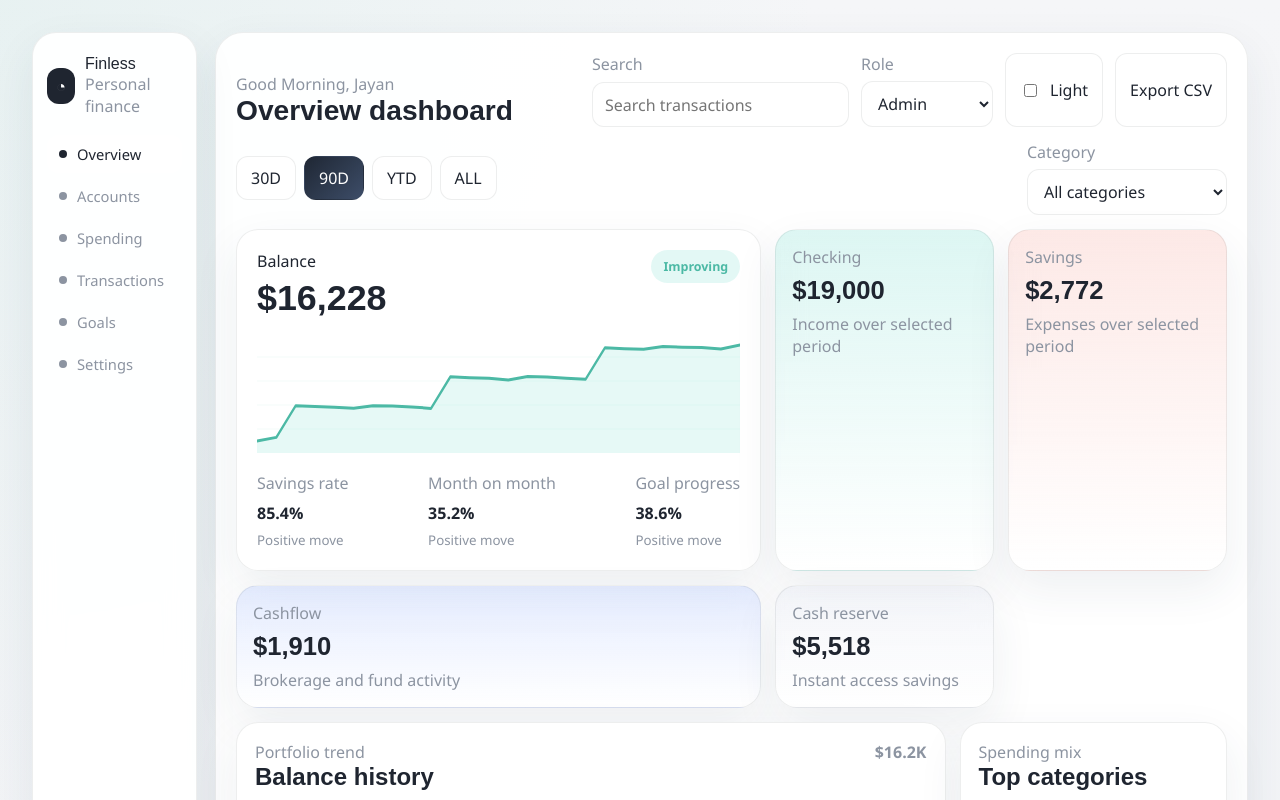
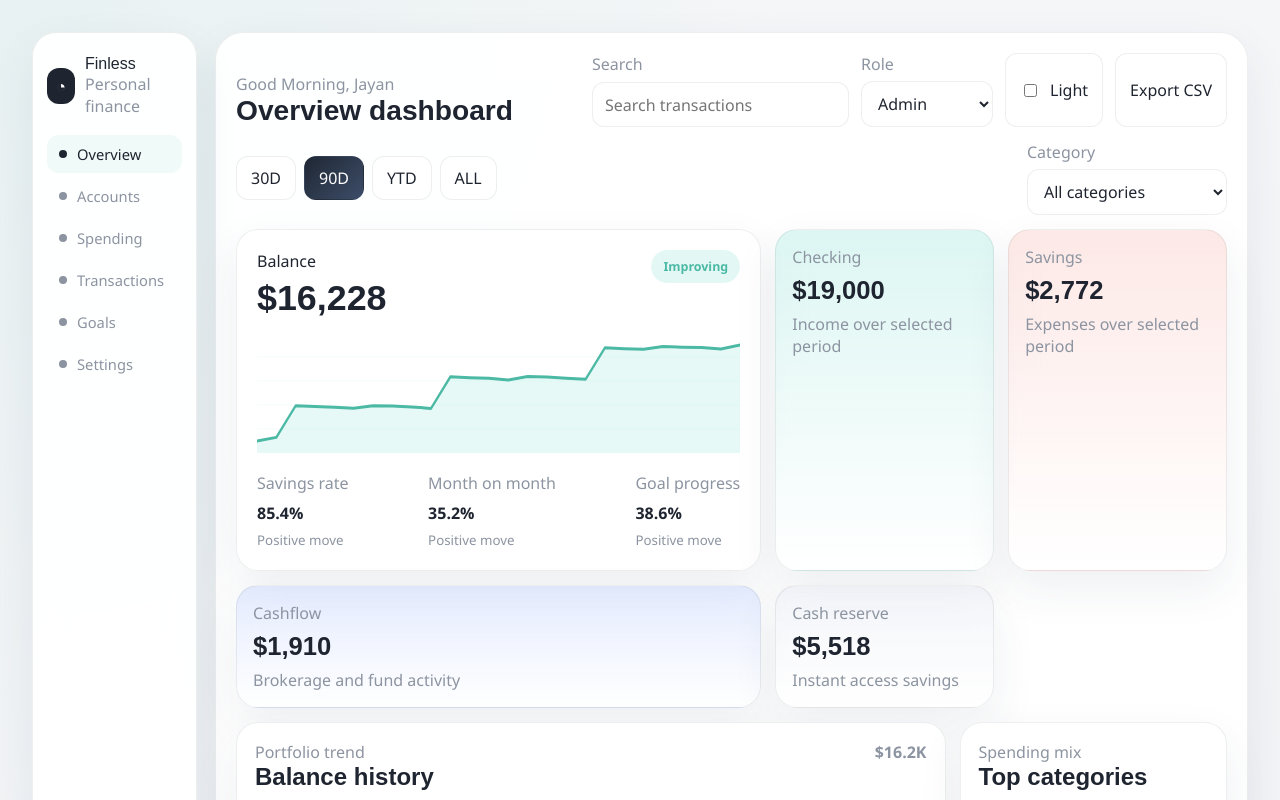
Before and after one commit to jayant733/personal-finance-dashboard, a React (Vite) app in the folder apps/web/: page / in a window 1280 px wide. In both pictures the pointer is over the button "Overview". Shown: the top 800 px of the page. Built offline with nearby package versions, Linux system fonts and the light colour scheme.

Commit message:
Improve README and add final interaction polish

```diff
--- a/apps/web/src/App.css
+++ b/apps/web/src/App.css
@@ -151,6 +151,10 @@ button {
 .sidebar__item.is-active {
   background: var(--surface-strong);
   color: var(--text);
+}
+
+.sidebar__item:hover {
+  background: rgba(76, 185, 165, 0.08);
 }
 
 .sidebar__bullet {
@@ -618,6 +622,10 @@ button {
   background: rgba(104, 114, 132, 0.04);
 }
 
+.transactions-table tbody tr:hover {
+  background: rgba(76, 185, 165, 0.08);
+}
+
 .amount {
   text-align: right;
   font-weight: 700;
--- a/apps/web/src/pages/DashboardPage.tsx
+++ b/apps/web/src/pages/DashboardPage.tsx
@@ -80,6 +80,7 @@ export function DashboardPage() {
     }
 
     return transactions.filter((transaction) => {
+      // Keep the dashboard metrics and the table driven by one shared filtered view.
       const matchesRange = range === 'all' ? true : new Date(transaction.date) >= startDate
       const matchesCategory = category === 'All categories' || transaction.category === category
       const matchesSearch =
@@ -136,6 +137,7 @@ export function DashboardPage() {
       account: draft.account,
     }
 
+    // Prepending the new record keeps the latest transaction visible without extra sorting work.
     setTransactions((current) => [newTransaction, ...current])
     setDraft(initialDraftTransaction)
     setToast('Transaction added successfully.')
```
Also changed, not shown: 1 other file (tests, documents, lock files or other folders).
